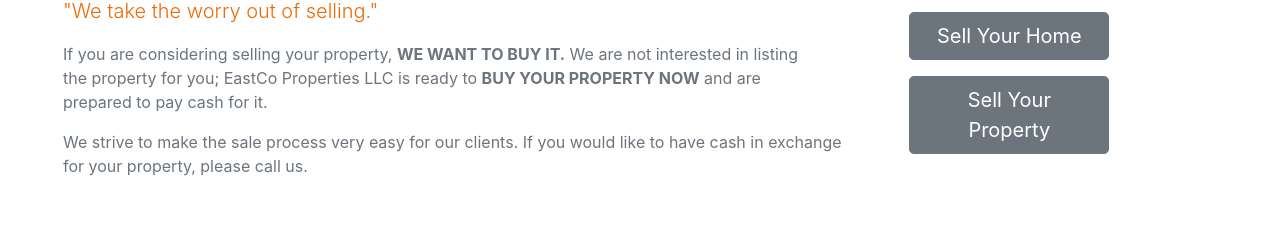
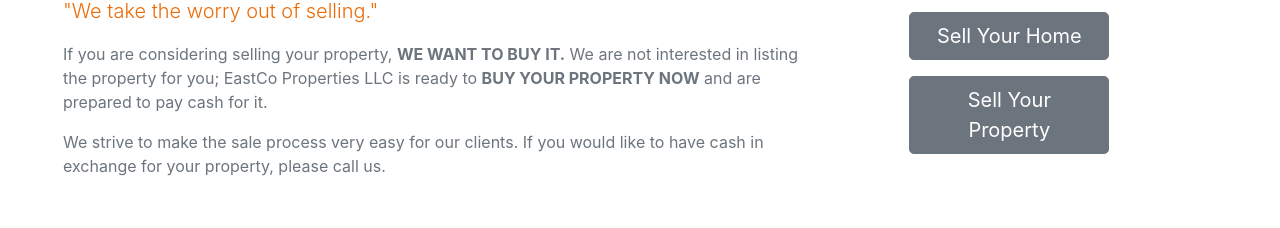
Before and after one commit to gr4vty/EastCo, a plain HTML site: page index.html in a window 1280 px wide. Shown: the part 960-1188 px from the top of the page. Drawn offline with nearby package versions, Linux system fonts and the light colour scheme; files whose address does not match are found by name.

Commit message:
Update index.html

```diff
--- a/index.html
+++ b/index.html
@@ -134,7 +134,7 @@
                 <h3 id="aboutMe"><br></h3>
                 <p class="lead" style="color: #EE6A05;">"We take the worry out of selling."</p>
                 <p class="pAboutMe mr-5">If you are considering selling your property, <strong>WE&nbsp;WANT&nbsp;TO&nbsp;BUY&nbsp;IT.</strong> We are not interested in listing the property for you; EastCo&nbsp;Properties&nbsp;LLC is ready to <strong>BUY&nbsp;YOUR&nbsp;PROPERTY&nbsp;NOW</strong> and are prepared to pay cash for it.</p>
-                <p>We strive to make the sale process very easy for our clients. If you would like to have cash in exchange for your property, please call us.</p>
+                <p class="pAboutMe mr-5">We strive to make the sale process very easy for our clients. If you would like to have cash in exchange for your property, please call us.</p>
             </div>
             <div class="col-sm-12 col-md-4 mb-5">
                 <div class="col-sm-12 col-md-4">
```
